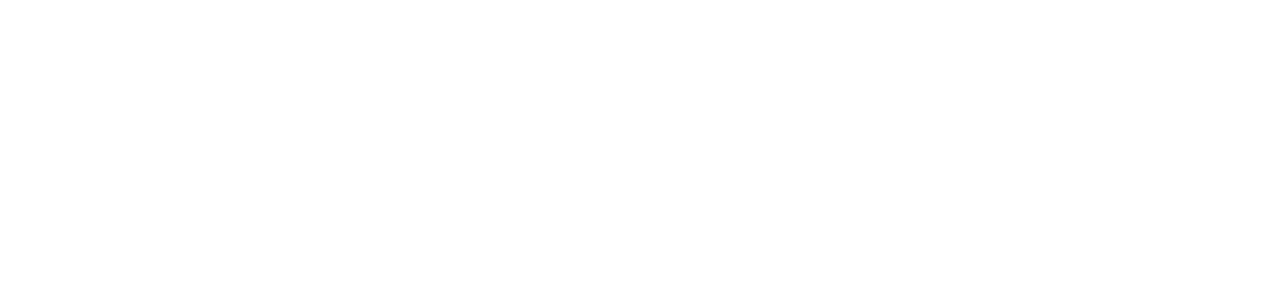
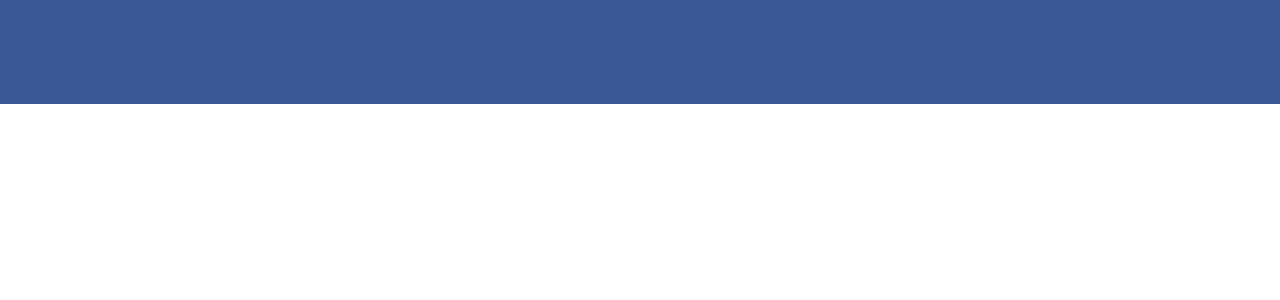
Before and after one commit to nsinhababu/the-hacker-news-clone, a JavaScript app: page / in a window 1280 px wide. Shown: the top 300 px of the page. Built offline with nearby package versions, Linux system fonts and the light colour scheme; the HTML template or start-up script is replaced by a standard one.

Commit message:
created header component

```diff
--- a/src/App.js
+++ b/src/App.js
@@ -1,7 +1,14 @@
+//components
+import Header from './Header';
+
 import './App.css';
 
 function App() {
-  return <div className='App'></div>;
+  return (
+    <div className='App'>
+      <Header />
+    </div>
+  );
 }
 
 export default App;
--- /dev/null
+++ b/src/Header/Navbar/index.js
@@ -0,0 +1,5 @@
+const NavBar = () => {
+  return <nav className='nav-bar'></nav>;
+};
+
+export default NavBar;
--- /dev/null
+++ b/src/Header/index.js
@@ -0,0 +1,24 @@
+//components
+import NavBar from './Navbar';
+
+import './styles.css';
+
+const Header = () => {
+  return (
+    <header className='header'>
+      <div>
+        <div className='header__top'>
+          <div className='header__top-links-container'></div>
+        </div>
+        <div className='header__bottom'>
+          <div className='header__bottom-logo-container'>
+            <div className='header__logo'></div>
+          </div>
+        </div>
+      </div>
+      <NavBar />
+    </header>
+  );
+};
+
+export default Header;
--- /dev/null
+++ b/src/Header/styles.css
@@ -0,0 +1,7 @@
+.header {
+  background: #395697;
+  height: 104px;
+}
+.header__top {
+  height: 27px;
+}
```
Also changed, not shown: src/NavBar/index.js (deleted, +0 -12 lines), src/Consts/index.js (added).
